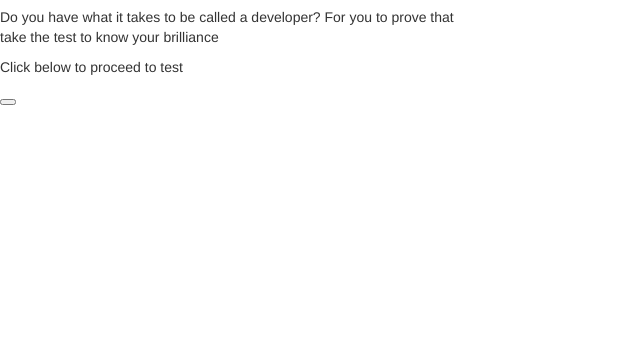
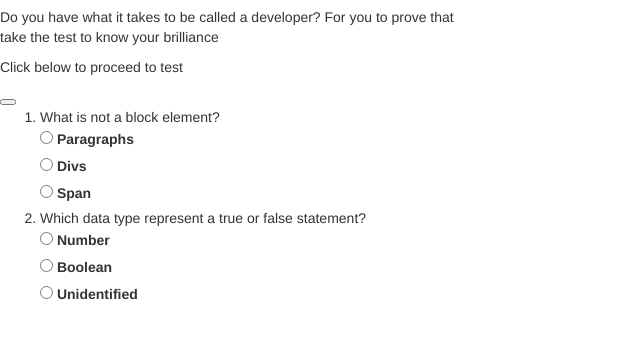
Before and after one commit to Uomar7/quizboard, a plain HTML site: page test.html in a window 1280 px wide. Shown: the part 63-402 px from the top of the page, without its empty margins (0-640 px from the left). Drawn offline with Linux system fonts and the light colour scheme.

Commit message:
two questions and their input put in place.

```diff
--- a/test.html
+++ b/test.html
@@ -18,5 +18,20 @@
 
     <button id="button" name="Start"></button>
 
+    <ol>
+      <li>What is not a block element?</li>
+
+      <label><input type="radio" name="question1" id="pg" value="paragraphs" required> Paragraphs</label><br>
+      <label><input type="radio" name="question1" id="dv" value="divs" required> Divs</label><br>
+      <label><input type="radio" name="question1" id="spn" value="span" required> Span</label>
+
+      <li>Which data type represent a true or false statement?</li>
+
+      <label><input type="radio" name="question2" id="number" value="number" required> Number</label><br>
+      <label><input type="radio" name="question2" id="boolean" value="boolean" required> Boolean</label><br>
+      <label><input type="radio" name="question2" id="unidentified" value="unidentified" required> Unidentified
+
+    </ol>
+
   </body>
 </html>
```
